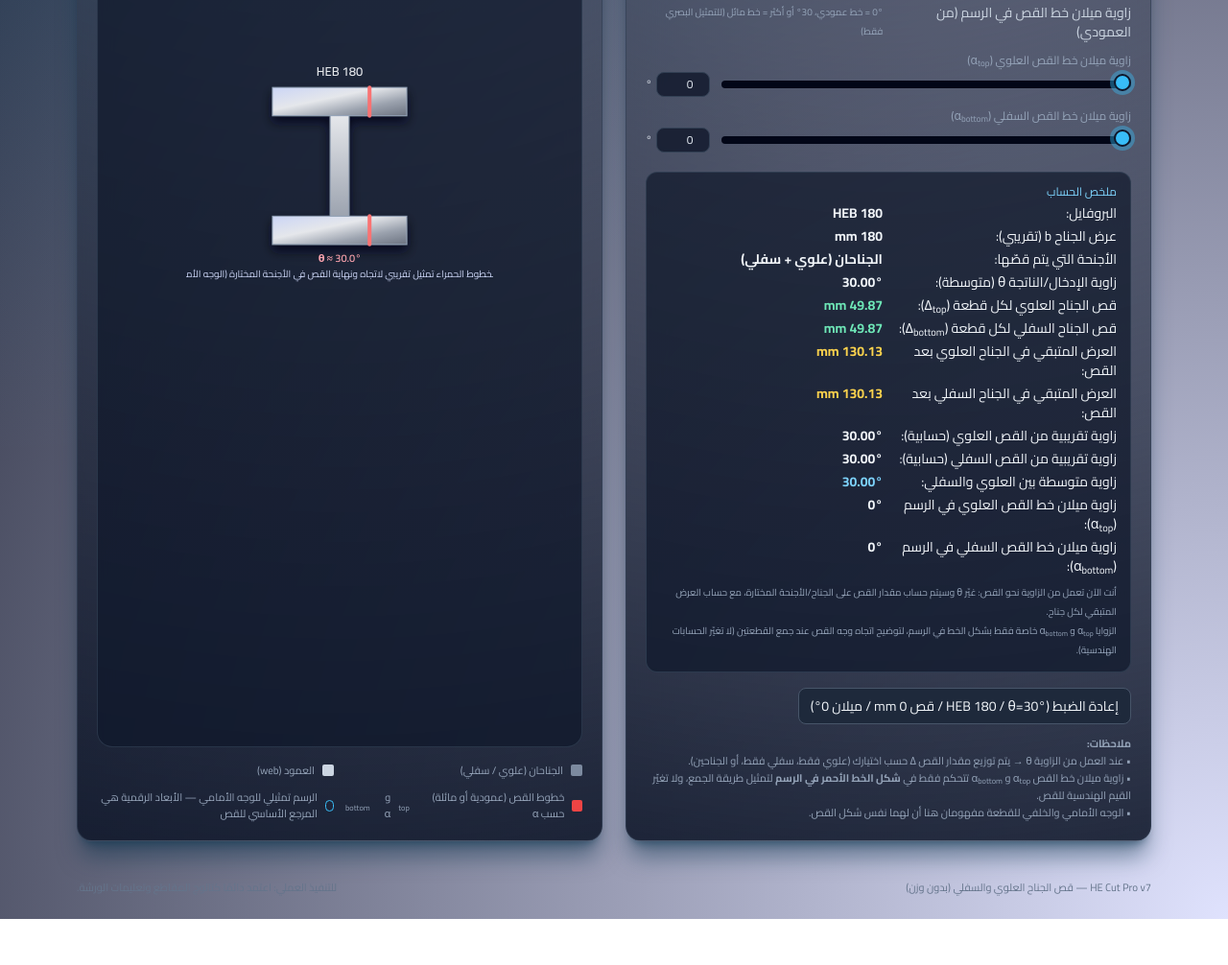
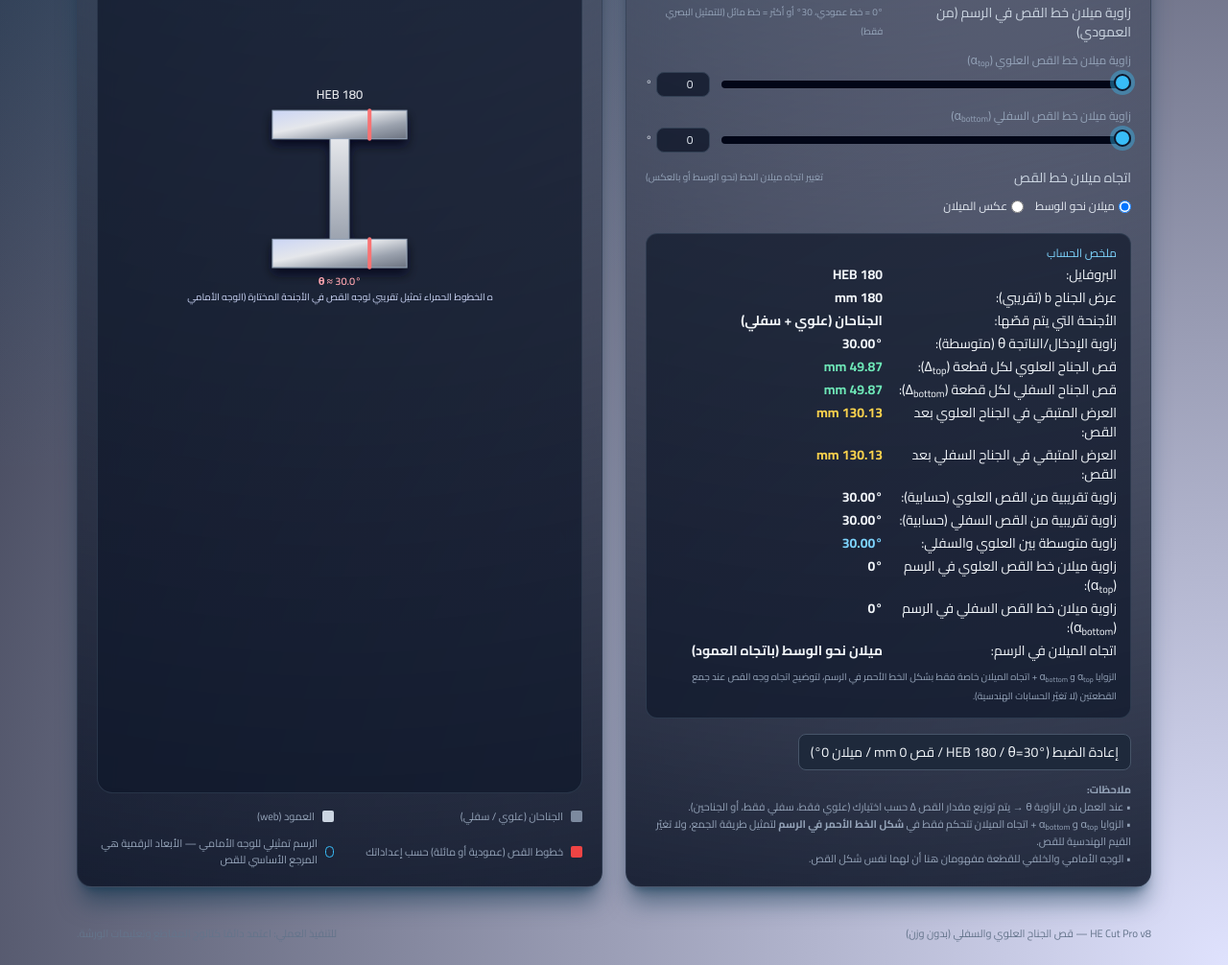
Before and after one commit to abdullah3df/HEM-260, a plain HTML site: page index.html in a window 1280 px wide. Shown: the part 645-1651 px from the top of the page at 96% size. Before the commit the page ends 1603 px from the top, so only its background shows below. Drawn offline with nearby package versions, Linux system fonts and the light colour scheme.

Commit message:
Upgrade title and version from v7 to v8

```diff
--- a/index.html
+++ b/index.html
@@ -3,7 +3,7 @@
 <head>
   <meta charset="utf-8" />
   <meta name="viewport" content="width=device-width, initial-scale=1" />
-  <title>HE Cut Pro v7 — قص الجناح العلوي والسفلي</title>
+  <title>HE Cut Pro v8 — قص الجناح العلوي والسفلي</title>
 
   <!-- Tailwind عبر CDN -->
   <script src="https://cdn.tailwindcss.com"></script>
@@ -66,7 +66,7 @@
     <div class="max-w-6xl mx-auto px-4 py-3 flex items-center justify-between gap-4">
       <div>
         <h1 class="text-xl sm:text-2xl font-bold tracking-tight">
-          HE Cut Pro <span class="text-sky-400 text-base align-middle">v7</span>
+          HE Cut Pro <span class="text-sky-400 text-base align-middle">v8</span>
         </h1>
         <p class="text-xs sm:text-sm text-slate-400 mt-0.5">
           قص الجناح العلوي والسفلي لمقاطع HEA / HEB / HEM — من الزاوية إلى القص أو من القص إلى الزاوية + حساب الباقي من الجناح
@@ -215,6 +215,26 @@
             </div>
           </div>
         </div>
+
+        <!-- اتجاه الميلان -->
+        <label class="col-span-2 text-slate-300 flex items-center justify-between mt-1">
+          اتجاه ميلان خط القص
+          <span class="text-[10px] text-slate-400">
+            تغيير اتجاه ميلان الخط (نحو الوسط أو بالعكس)
+          </span>
+        </label>
+        <div class="col-span-2 flex flex-wrap gap-3 text-xs text-slate-200">
+          <label class="inline-flex items-center gap-1">
+            <input type="radio" name="tiltDir" value="in" checked
+                   class="text-sky-400 focus:ring-sky-500">
+            <span>ميلان نحو الوسط</span>
+          </label>
+          <label class="inline-flex items-center gap-1">
+            <input type="radio" name="tiltDir" value="out"
+                   class="text-sky-400 focus:ring-sky-500">
+            <span>عكس الميلان</span>
+          </label>
+        </div>
       </div>
 
       <!-- نتائج نصية -->
@@ -232,7 +252,7 @@
       <p class="text-[11px] text-slate-400 mt-3 leading-relaxed">
         <b>ملاحظات:</b><br>
         • عند العمل من الزاوية θ → يتم توزيع مقدار القص Δ حسب اختيارك (علوي فقط، سفلي فقط، أو الجناحين).<br>
-        • زاوية ميلان خط القص α<sub>top</sub> و α<sub>bottom</sub> تتحكم فقط في <b>شكل الخط الأحمر في الرسم</b> لتمثيل طريقة الجمع، ولا تغيّر القيم الهندسية للقص.<br>
+        • الزوايا α<sub>top</sub> و α<sub>bottom</sub> + اتجاه الميلان تتحكم فقط في <b>شكل الخط الأحمر في الرسم</b> لتمثيل طريقة الجمع، ولا تغيّر القيم الهندسية للقص.<br>
         • الوجه الأمامي والخلفي للقطعة مفهومان هنا أن لهما نفس شكل القص.
       </p>
     </section>
@@ -247,7 +267,7 @@
           الوجه الأمامي للمقطع — عرض بصري مع خطي القص
         </h2>
         <span class="text-[11px] text-slate-400 hidden sm:inline">
-          الجناحان (علوي/سفلي)، العمود (web)، وخطان أحمران (عمودية أو مائلة) حسب α<sub>top</sub> و α<sub>bottom</sub>
+          الجناحان (علوي/سفلي)، العمود (web)، وخطان أحمران حسب Δ و α واتجاه الميلان
         </span>
       </div>
 
@@ -266,7 +286,7 @@
         </div>
         <div class="flex items-center gap-2">
           <span class="inline-block h-3 w-3 rounded-sm bg-red-500"></span>
-          خطوط القص (عمودية أو مائلة) حسب α<sub>top</sub> و α<sub>bottom</sub>
+          خطوط القص (عمودية أو مائلة) حسب إعداداتك
         </div>
         <div class="flex items-center gap-2">
           <span class="inline-block h-3 w-3 rounded-full border border-sky-400"></span>
@@ -278,7 +298,7 @@
   </main>
 
   <footer class="max-w-6xl mx-auto px-4 pb-6 text-[11px] text-slate-500 flex flex-wrap items-center justify-between gap-2">
-    <span>HE Cut Pro v7 — قص الجناح العلوي والسفلي (بدون وزن)</span>
+    <span>HE Cut Pro v8 — قص الجناح العلوي والسفلي (بدون وزن)</span>
     <span>للتنفيذ العملي: اعتمد دائمًا كتالوج المقاطع وتعليمات الورشة.</span>
   </footer>
 
@@ -321,15 +341,22 @@
     const $btnReset = document.getElementById('btnReset');
     const $modeLabel = document.getElementById('modeLabel');
     const $cutWingsRadios = document.querySelectorAll('input[name="cutWings"]');
+    const $tiltDirRadios = document.querySelectorAll('input[name="tiltDir"]');
 
     // mode: 'angle' = من الزاوية → القص, 'cuts' = من القص → الزاوية
     let mode = 'angle';
     // cutMode: 'both' | 'top' | 'bottom'
     let cutMode = 'both';
+    // tiltDir: 'in' | 'out'
+    let tiltDir = 'in';
 
     function getCutMode() {
       const checked = document.querySelector('input[name="cutWings"]:checked');
       return checked ? checked.value : 'both';
+    }
+    function getTiltDir() {
+      const checked = document.querySelector('input[name="tiltDir"]:checked');
+      return checked ? checked.value : 'in';
     }
 
     function populateSizes() {
@@ -344,6 +371,7 @@
       const s   = $series.value;
       const sz  = Number($size.value);
       cutMode   = getCutMode();
+      tiltDir   = getTiltDir();
 
       let angDeg= Number($angle.value);
       const data = HE_DATA[s][sz] || {b:180};
@@ -428,13 +456,14 @@
         angleTopDeg, angleBottomDeg,
         remainingTop, remainingBottom,
         alphaTopDeg, alphaBottomDeg,
-        mode, cutMode
+        mode, cutMode, tiltDir
       });
       renderFront({
         b, sz, s, angDeg,
         deltaTop, deltaBottom,
         cutMode,
-        alphaTopDeg, alphaBottomDeg
+        alphaTopDeg, alphaBottomDeg,
+        tiltDir
       });
       updateModeLabel();
     }
@@ -453,7 +482,7 @@
       angleTopDeg, angleBottomDeg,
       remainingTop, remainingBottom,
       alphaTopDeg, alphaBottomDeg,
-      mode, cutMode
+      mode, cutMode, tiltDir
     }) {
       const avgAngle = (angleTopDeg + angleBottomDeg) / 2 || 0;
 
@@ -461,6 +490,10 @@
         cutMode === 'both'   ? 'الجناحان (علوي + سفلي)' :
         cutMode === 'top'    ? 'الجناح العلوي فقط' :
                                'الجناح السفلي فقط';
+
+      const tiltDirText = tiltDir === 'in'
+        ? 'ميلان نحو الوسط (باتجاه العمود)'
+        : 'ميلان عكسي (بعيداً عن العمود)';
 
       $readout.innerHTML = `
         <div class="text-sky-300 text-xs mb-1">ملخص الحساب</div>
@@ -503,13 +536,12 @@
 
           <div>زاوية ميلان خط القص السفلي في الرسم (α<sub>bottom</sub>):</div>
           <div class="text-right"><b>${alphaBottomDeg.toFixed(0)}°</b></div>
+
+          <div>اتجاه الميلان في الرسم:</div>
+          <div class="text-right"><b>${tiltDirText}</b></div>
         </div>
         <div class="text-[10px] text-slate-400 mt-2">
-          ${mode === 'angle'
-            ? 'أنت الآن تعمل من الزاوية نحو القص: غيّر θ وسيتم حساب مقدار القص على الجناح/الأجنحة المختارة، مع حساب العرض المتبقي لكل جناح.'
-            : 'أنت الآن تعمل من القص نحو الزاوية: غيّر Δ العلوي و/أو السفلي، وسيتم حساب الزوايا الناتجة تقريبياً، مع إظهار كم يتبقى من عرض كل جناح بعد القص.'}
-          <br>
-          الزوايا α<sub>top</sub> و α<sub>bottom</sub> خاصة فقط بشكل الخط في الرسم، لتوضيح اتجاه وجه القص عند جمع القطعتين (لا تغيّر الحسابات الهندسية).
+          الزوايا α<sub>top</sub> و α<sub>bottom</sub> + اتجاه الميلان خاصة فقط بشكل الخط الأحمر في الرسم، لتوضيح اتجاه وجه القص عند جمع القطعتين (لا تغيّر الحسابات الهندسية).
         </div>
       `;
     }
@@ -519,7 +551,8 @@
       b, sz, s, angDeg,
       deltaTop, deltaBottom,
       cutMode,
-      alphaTopDeg, alphaBottomDeg
+      alphaTopDeg, alphaBottomDeg,
+      tiltDir
     }) {
       const widthPx  = 320;
       const heightPx = 260;
@@ -562,8 +595,11 @@
       const phiTopRad = alphaTopDeg * Math.PI / 180;
       const phiBottomRad = alphaBottomDeg * Math.PI / 180;
 
-      const dxTopTilt = Math.tan(phiTopRad) * flangeTh;
-      const dxBottomTilt = Math.tan(phiBottomRad) * flangeTh;
+      // الاتجاه: نحو الداخل (in) أو عكسه (out)
+      const dirSign = tiltDir === 'in' ? -1 : 1;
+
+      const dxTopTilt = Math.tan(phiTopRad) * flangeTh * dirSign;
+      const dxBottomTilt = Math.tan(phiBottomRad) * flangeTh * dirSign;
 
       const svg = `
         <svg width="${widthPx}" height="${heightPx}" viewBox="0 0 ${widthPx} ${heightPx}">
@@ -606,7 +642,7 @@
           ${showTopLine ? (() => {
             const x1 = cutXTop;
             const y1 = topFlangeY;
-            const x2 = cutXTop - dxTopTilt;
+            const x2 = cutXTop + dxTopTilt;
             const y2 = topFlangeY + flangeTh;
             return `
               <line x1="${x1}" y1="${y1}"
@@ -618,7 +654,7 @@
           ${showBottomLine ? (() => {
             const x1 = cutXBottom;
             const y1 = botFlangeY - flangeTh;
-            const x2 = cutXBottom - dxBottomTilt;
+            const x2 = cutXBottom + dxBottomTilt;
             const y2 = botFlangeY;
             return `
               <line x1="${x1}" y1="${y1}"
@@ -640,7 +676,7 @@
           </text>
 
           <text x="${midX}" y="${botFlangeY + 34}" font-size="10" fill="#cbd5f5" text-anchor="middle">
-            موضع وشكل الخطوط الحمراء تمثيل تقريبي لاتجاه ونهاية القص في الأجنحة المختارة (الوجه الأمامي = الخلفي).
+            شكل واتجاه الخطوط الحمراء تمثيل تقريبي لوجه القص في الأجنحة المختارة (الوجه الأمامي = الخلفي).
           </text>
         </svg>
       `;
@@ -676,7 +712,6 @@
     });
 
     $alphaTop.addEventListener('input', () => {
-      // لا يغيّر وضع الحساب، فقط شكل الرسم
       calc();
     });
     $alphaTopRange.addEventListener('input', () => {
@@ -699,6 +734,12 @@
       });
     });
 
+    $tiltDirRadios.forEach(r => {
+      r.addEventListener('change', () => {
+        calc();
+      });
+    });
+
     $btnReset.addEventListener('click', () => {
       mode = 'angle';
       $series.value = 'HEB';
@@ -713,6 +754,7 @@
       $alphaBottom.value = 0;
       $alphaBottomRange.value = 0;
       document.querySelector('input[name="cutWings"][value="both"]').checked = true;
+      document.querySelector('input[name="tiltDir"][value="in"]').checked = true;
       calc();
     });
 
```
